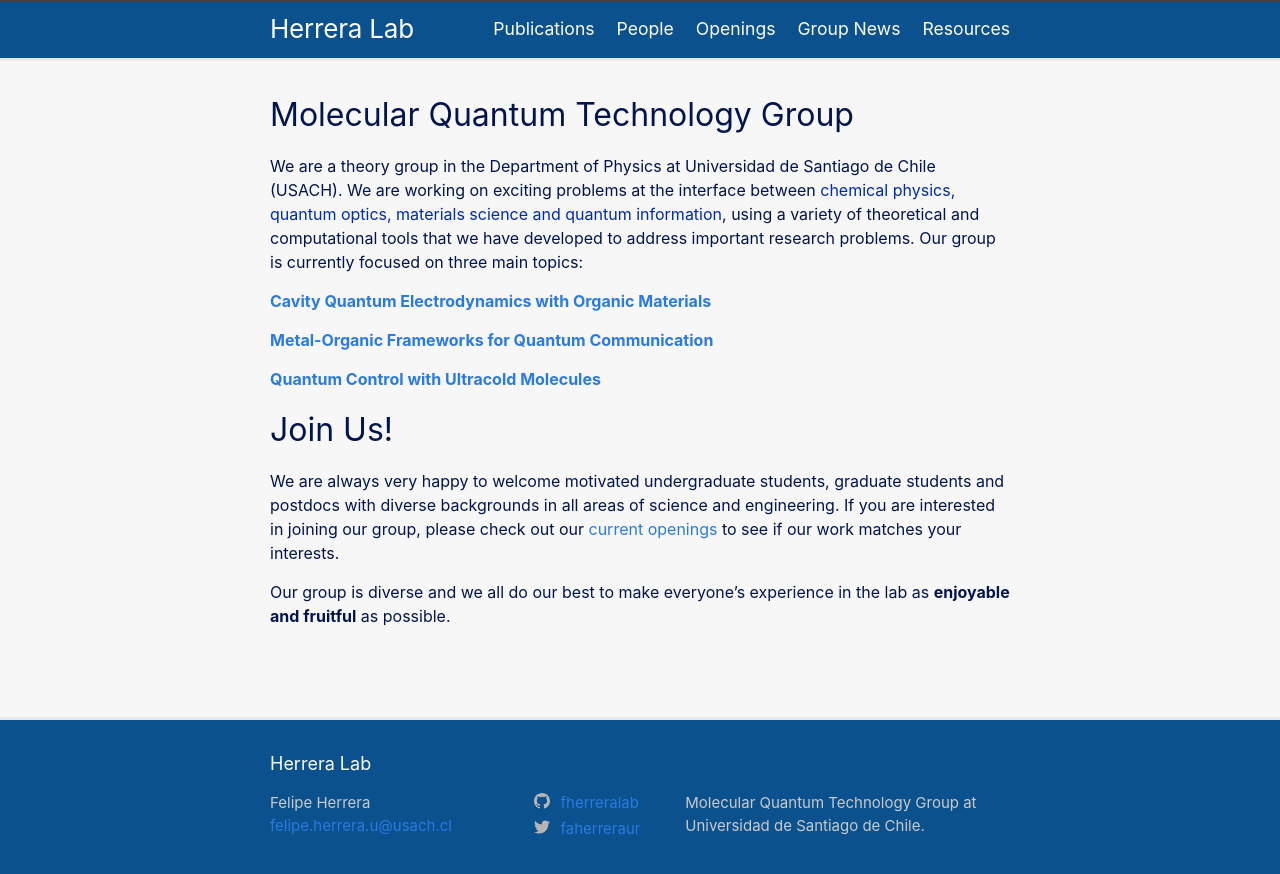
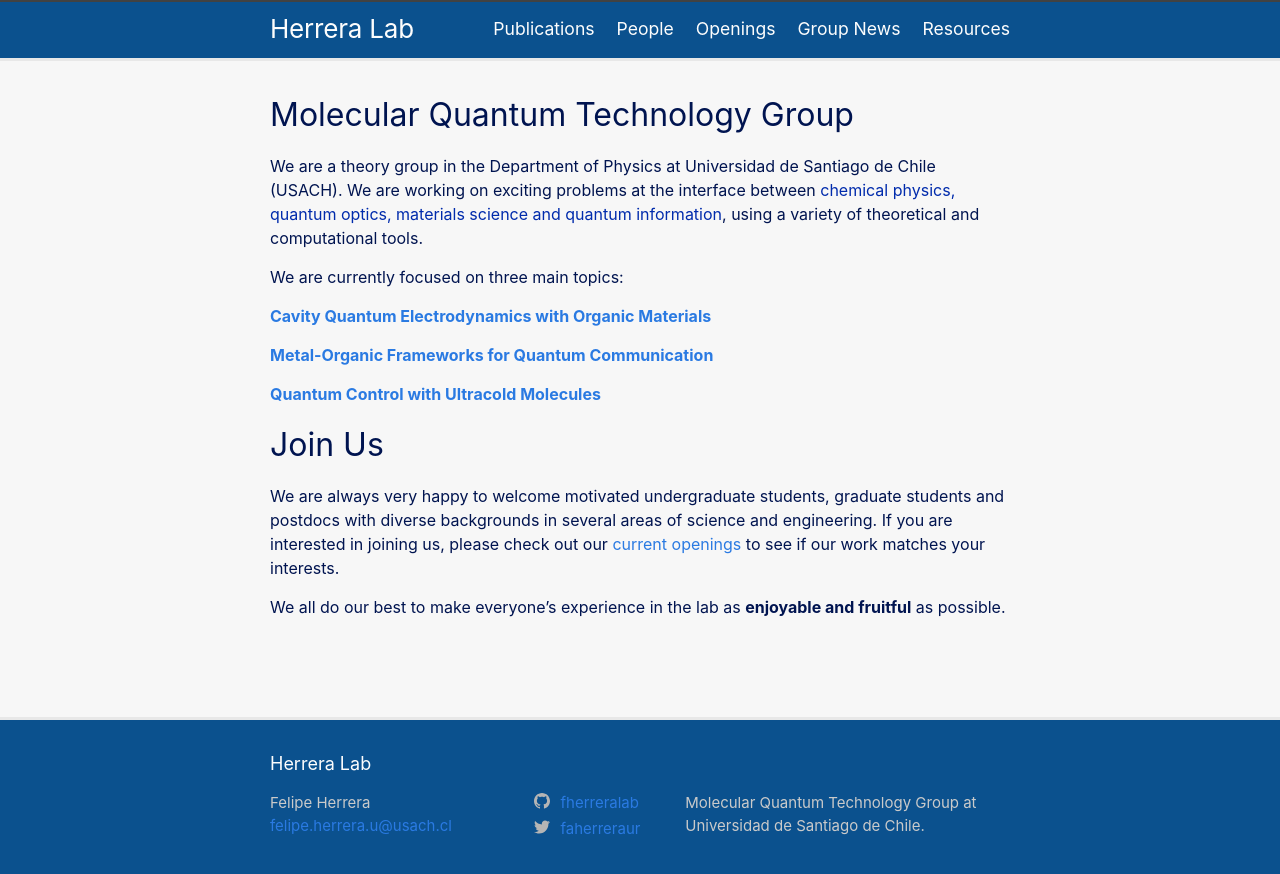
Before and after one commit to fherreralab/fherreralab.github.io, a Jekyll site: the page built from index.md, in a window 1280 px wide. Shown: the top 874 px of the page. Built offline with Jekyll 4.4.1, drawn with Linux system fonts in a browser that asks for light colours.

Commit message:
edited homepage text

```diff
--- a/index.md
+++ b/index.md
@@ -3,7 +3,10 @@ layout: home
 title: Molecular Quantum Technology Group
 ---
 
-We are a theory group in the Department of Physics at Universidad de Santiago de Chile (USACH). We are working on exciting problems at the interface between <span style="color: #002bac">chemical physics, quantum optics, materials science and quantum information</span>, using a variety of theoretical and computational tools that we have developed to address important research problems. Our group is currently focused on three main  topics:
+We are a theory group in the Department of Physics at Universidad de Santiago de Chile (USACH). We are working on exciting problems at the interface between <span style="color: #002bac">chemical physics, quantum optics, materials science and quantum information</span>, using a variety of theoretical and computational tools.
+
+
+We are currently focused on three main topics:
 
 
 
@@ -15,11 +18,11 @@ We are a theory group in the Department of Physics at Universidad de Santiago de
 
 [**Quantum Control with Ultracold Molecules**][cold-molecules]
 
-# Join Us!
+# Join Us
 
-We are always very happy to welcome motivated undergraduate students, graduate students and postdocs with diverse backgrounds in all areas of science and engineering. If you are interested in joining our group, please check out our [current openings](/openings/) to see if our work matches your interests.
+We are always very happy to welcome motivated undergraduate students, graduate students and postdocs with diverse backgrounds in several areas of science and engineering. If you are interested in joining us, please check out our [current openings](/openings/) to see if our work matches your interests.
 
-Our group is diverse and we all do our best to make everyone's experience in the lab as **enjoyable and fruitful** as possible.
+We all do our best to make everyone's experience in the lab as **enjoyable and fruitful** as possible.
 
 
 [organic-qed]: {{"/research/organic-qed/"| absolute_url}}
```
Also changed, not shown: 2 other files.
